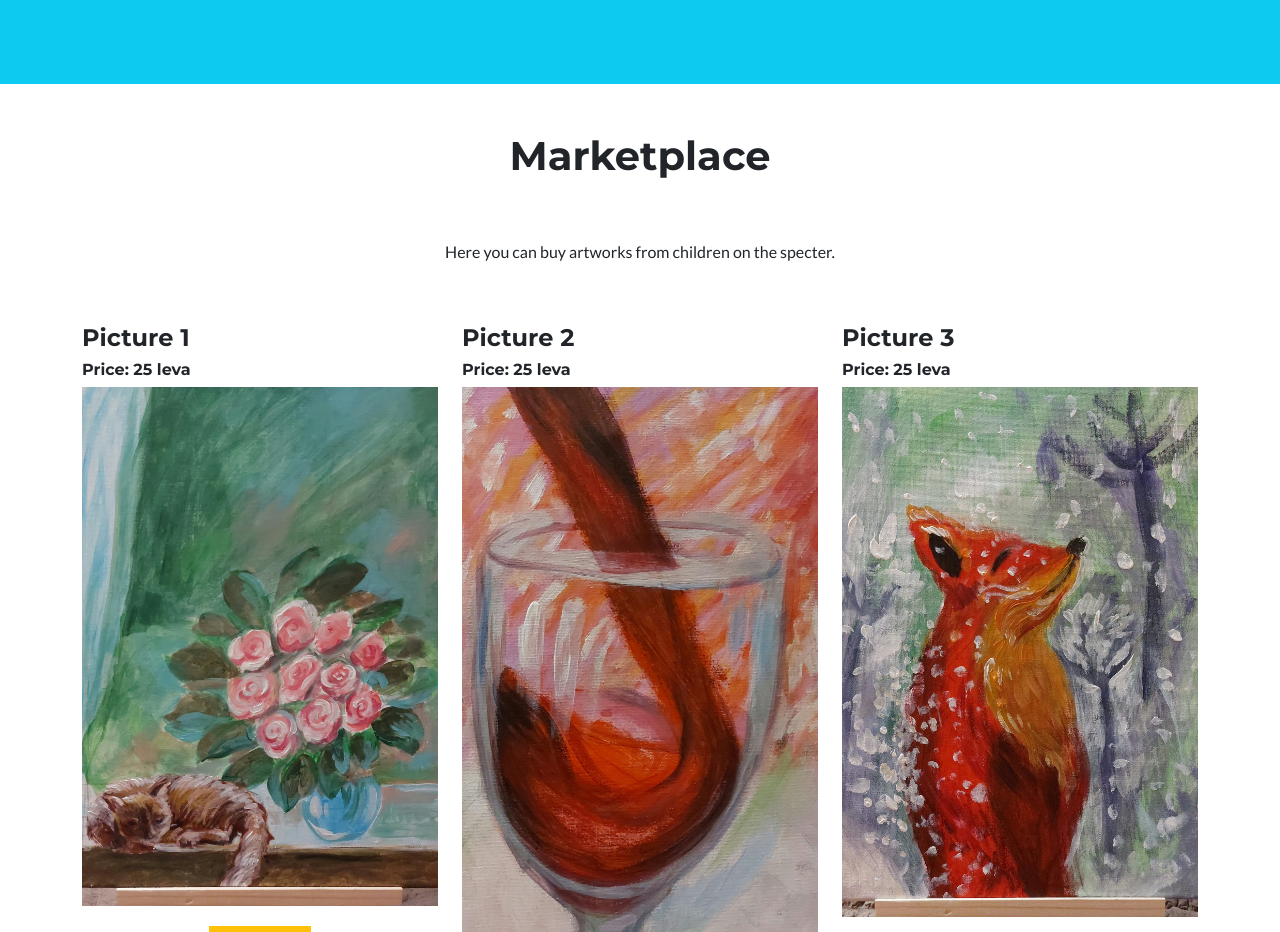
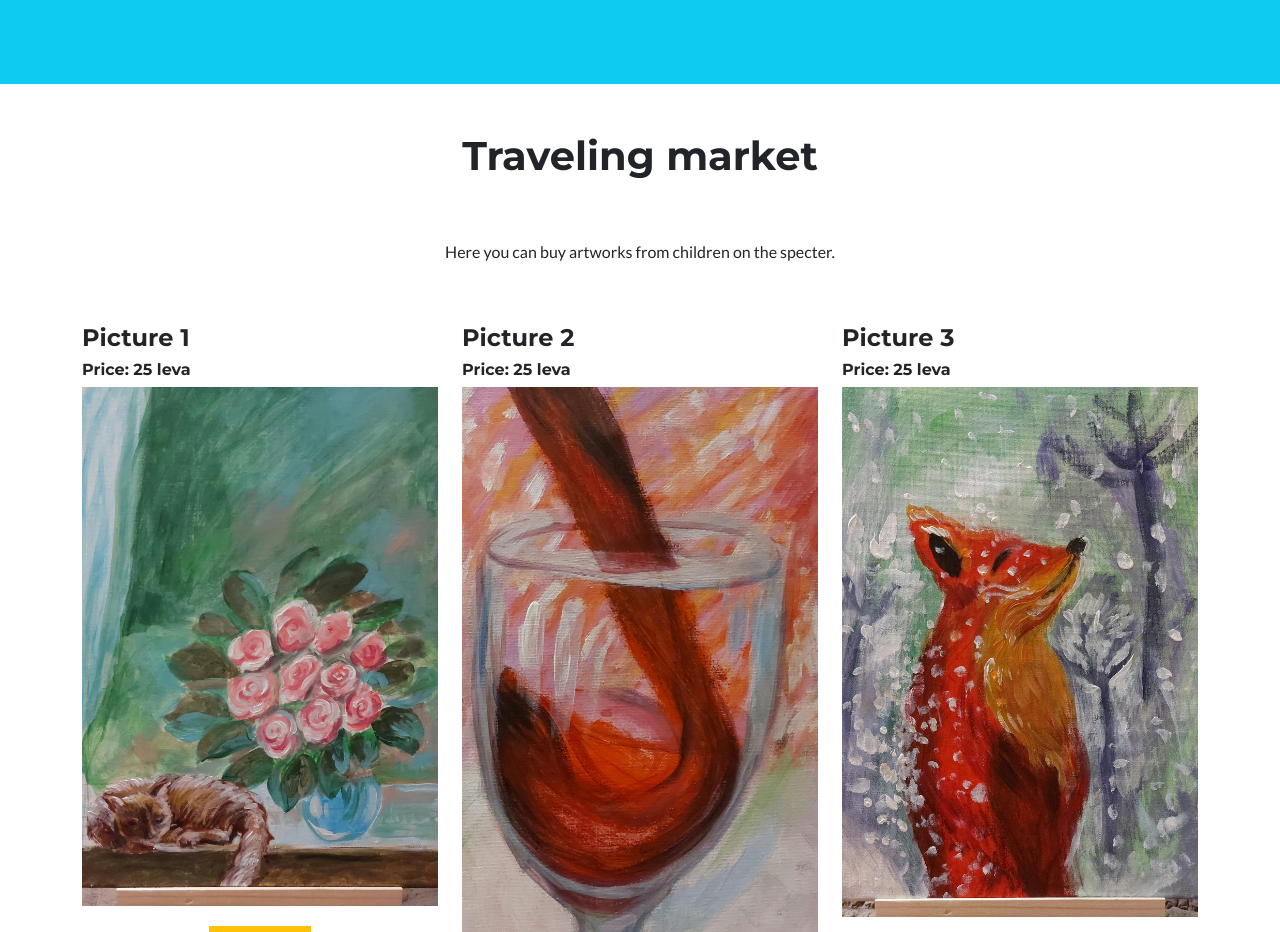
Before and after one commit to slavi0/BringDavid, a plain HTML site: page index.html in a window 1280 px wide. Shown: the part 780-1712 px from the top of the page. Drawn offline with nearby package versions, Linux system fonts and the light colour scheme.

Commit message:
Update index.html

```diff
--- a/index.html
+++ b/index.html
@@ -53,7 +53,7 @@
         </header>
         <!-- Portfolio Section-->
         <section id="Marketplace" class="container py-5">
-            <h1 style="text-align: center; margin-bottom: 50px;">Marketplace</h1>
+            <h1 style="text-align: center; margin-bottom: 50px;">Traveling market</h1>
             <p style="text-align: center; padding: 10px 20px; margin-bottom: 50px;">
                 Here you can buy artworks from children on the specter.
               </p>
```
